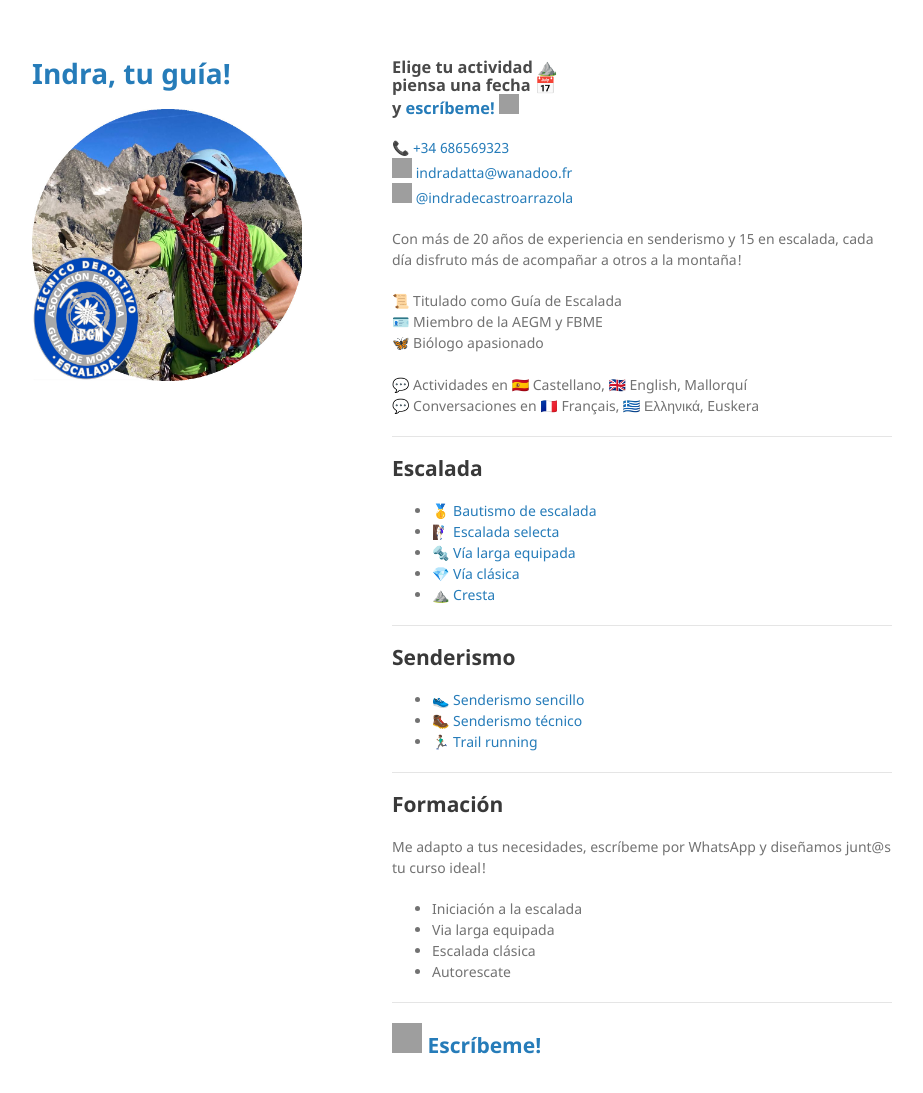
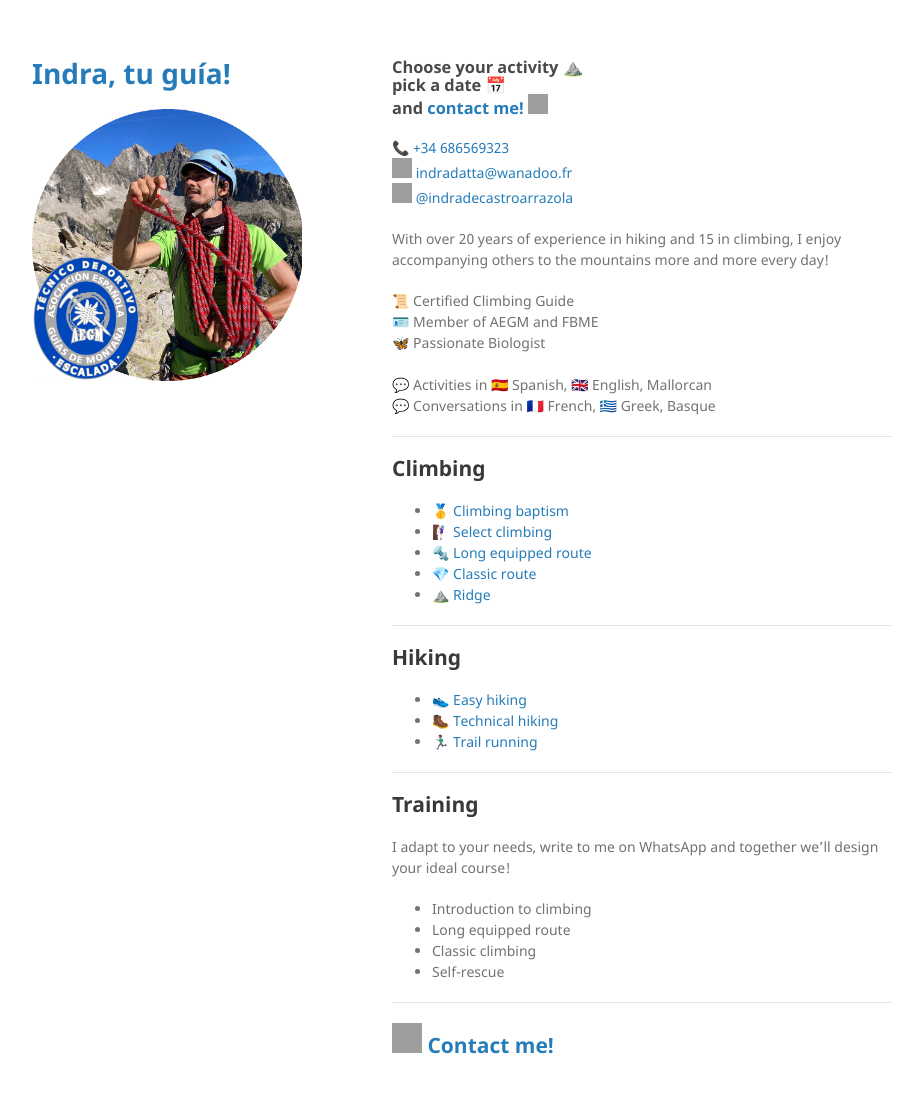
Before and after one commit to indradecastro/MountainGuide, a Jekyll site: the page built from index.md, in a window 1280 px wide and 1127 px high. Shown: the top 1093 px of the window, without its empty margins (178-1101 px from the left). Built offline with Jekyll 4.4.1, drawn with Linux system fonts in a browser that asks for light colours; emoji names are drawn with the system emoji font; the repository's description, which GitHub fills in, is left out; our own code applies the rules of GitHub Pages for plain Markdown files; grey boxes are pictures that could not be loaded.

Commit message:
translate index

```diff
--- a/index.md
+++ b/index.md
@@ -2,46 +2,46 @@
 layout: default
 ---
 
-### Elige tu actividad :mountain: <br> piensa una fecha :date: <br> y [escríbeme!](https://wa.me/+34686569323?text=Hola,%20me%20interesa%20hacer%20una%20actividad%20de%20montaña%20contigo.%0A%0A¿Estás%20disponible%20el%20día...) <img src="https://raw.githubusercontent.com/FortAwesome/Font-Awesome/6.x/svgs/brands/whatsapp.svg" width="20" height="20">
+### Choose your activity :mountain: <br> pick a date :date: <br> and [contact me!](https://wa.me/+34686569323?text=Hi,%20I'm%20interested%20in%20doing%20a%20mountain%20activity%20with%20you.%0A%0AAre%20you%20available%20on%20the%20day...) <img src="https://raw.githubusercontent.com/FortAwesome/Font-Awesome/6.x/svgs/brands/whatsapp.svg" width="20" height="20">
 
 📞 [+34 686569323](tel:+34 686569323)<br>
 <img src="https://raw.githubusercontent.com/FortAwesome/Font-Awesome/6.x/svgs/regular/envelope.svg" width="20" height="20"> [indradatta@wanadoo.fr](mailto:indradatta@wanadoo.fr)<br>
 <img src="https://raw.githubusercontent.com/FortAwesome/Font-Awesome/6.x/svgs/brands/instagram.svg" width="20" height="20"> [@indradecastroarrazola](https://www.instagram.com/indradecastroarrazola/)<br>
 
-Con más de 20 años de experiencia en senderismo y 15 en escalada, cada día disfruto más de acompañar a otros a la montaña!
+With over 20 years of experience in hiking and 15 in climbing, I enjoy accompanying others to the mountains more and more every day!
 
-📜 Titulado como Guía de Escalada <br>
-🪪 Miembro de la AEGM y FBME <br>
-🦋 Biólogo apasionado <br>
+📜 Certified Climbing Guide <br>
+🪪 Member of AEGM and FBME <br>
+🦋 Passionate Biologist <br>
 <br>
-💬 Actividades en 🇪🇸 Castellano, 🇬🇧 English, Mallorquí <br>
-💬 Conversaciones en 🇫🇷 Français, 🇬🇷 Ελληνικά, Euskera
+💬 Activities in 🇪🇸 Spanish, 🇬🇧 English, Mallorcan <br>
+💬 Conversations in 🇫🇷 French, 🇬🇷 Greek, Basque
 
 * * *
 
-## Escalada
-*    [🥇 Bautismo de escalada](./actividades/bautismo.md)
-*    [🧗🏻‍♀️ Escalada selecta](./actividades/deportiva-selecta.md)
-*    [🔩 Vía larga equipada](./actividades/vía-larga-equipada.md)
-*    [💎 Vía clásica](./actividades/vía-clásica.md)
-*    [⛰️ Cresta](./actividades/cresta.md)
+## Climbing
+*    [🥇 Climbing baptism](./activities/climbing-baptism.md)
+*    [🧗🏻‍♀️ Select climbing](./activities/selective-sport-climbing.md)
+*    [🔩 Long equipped route](./activities/long-equipped-route.md)
+*    [💎 Classic route](./activities/classic-route.md)
+*    [⛰️ Ridge](./activities/ridge.md)
 
 * * *
 
-## Senderismo
-*    [👟 Senderismo sencillo](./actividades/senderismo-sencillo.md)
-*    [🥾 Senderismo técnico](./actividades/senderismo-técnico.md)
-*    [🏃🏽‍♂️ Trail running](./actividades/trail.md)
+## Hiking
+*    [👟 Easy hiking](./activities/easy-hiking.md)
+*    [🥾 Technical hiking](./activities/technical-hiking.md)
+*    [🏃🏽‍♂️ Trail running](./activities/trail-running.md)
 
 * * *
 
-## Formación
-Me adapto a tus necesidades, escríbeme por WhatsApp y diseñamos junt@s tu curso ideal!
-*    Iniciación a la escalada
-*    Via larga equipada
-*    Escalada clásica
-*    Autorescate
+## Training
+I adapt to your needs, write to me on WhatsApp and together we'll design your ideal course!
+*    Introduction to climbing
+*    Long equipped route
+*    Classic climbing
+*    Self-rescue
 
 * * *
 
-## <img src="https://raw.githubusercontent.com/FortAwesome/Font-Awesome/6.x/svgs/brands/whatsapp.svg" width="30" height="30"> [Escríbeme!](https://wa.me/+34686569323?text=Hola,%20me%20interesa%20hacer%20una%20actividad%20de%20montaña%20contigo.%0A%0A¿Estás%20disponible%20el%20día...)
+## <img src="https://raw.githubusercontent.com/FortAwesome/Font-Awesome/6.x/svgs/brands/whatsapp.svg" width="30" height="30"> [Contact me!](https://wa.me/+34686569323?text=Hi,%20I'm%20interested%20in%20doing%20a%20mountain%20activity%20with%20you.%0A%0AAre%20you%20available%20on%20the%20day...)
```
Also changed, not shown: actividades/cresta.md (+1 -0 lines).
